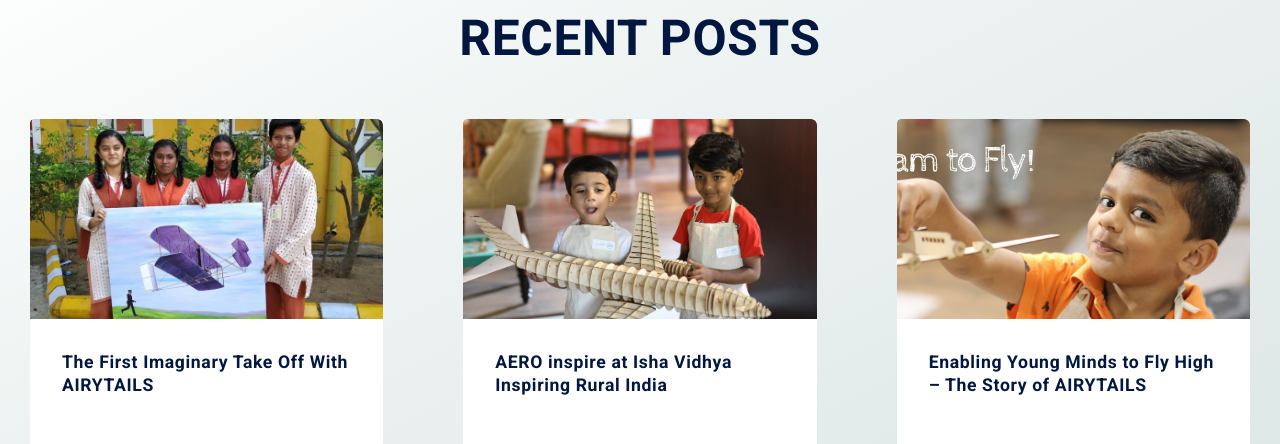
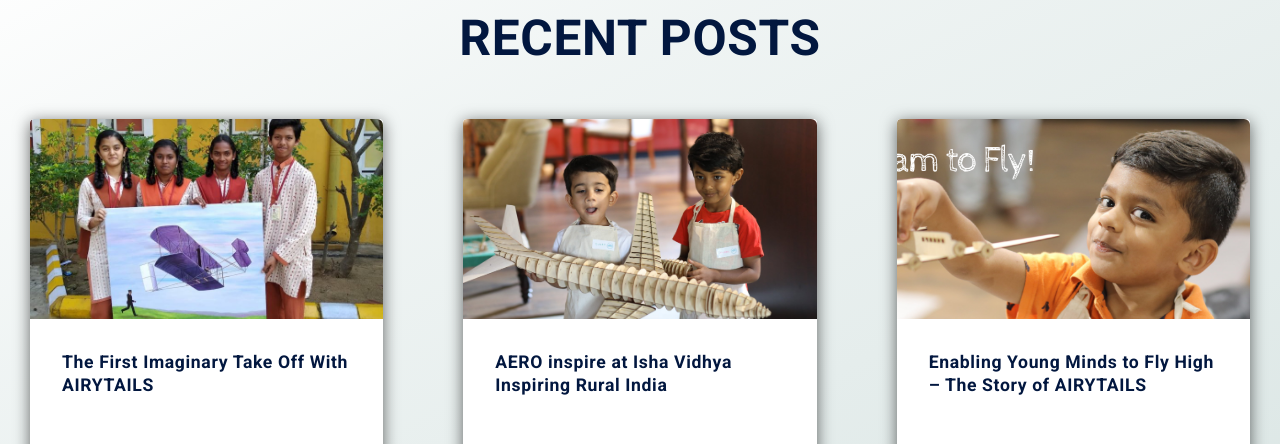
Before and after one commit to suraj122/blog-template, a plain HTML site: page sigle-post.html in a window 1280 px wide. Shown: the part 5810-6254 px from the top of the page. Drawn offline with Linux system fonts and the light colour scheme; files whose address does not match are found by name.

Commit message:
change style in post tuumbnail

```diff
--- a/assets/style/style.scss
+++ b/assets/style/style.scss
@@ -96,6 +96,7 @@
 }
 .post-thumbnail {
   background: #fff;
+  box-shadow: 0 3px 16px rgba(0, 0, 0, 0.6);
   .img-link {
     border-radius: 4px 4px 0 0;
   }
```
Also changed, not shown: assets/style/style.css, 1 other file.
